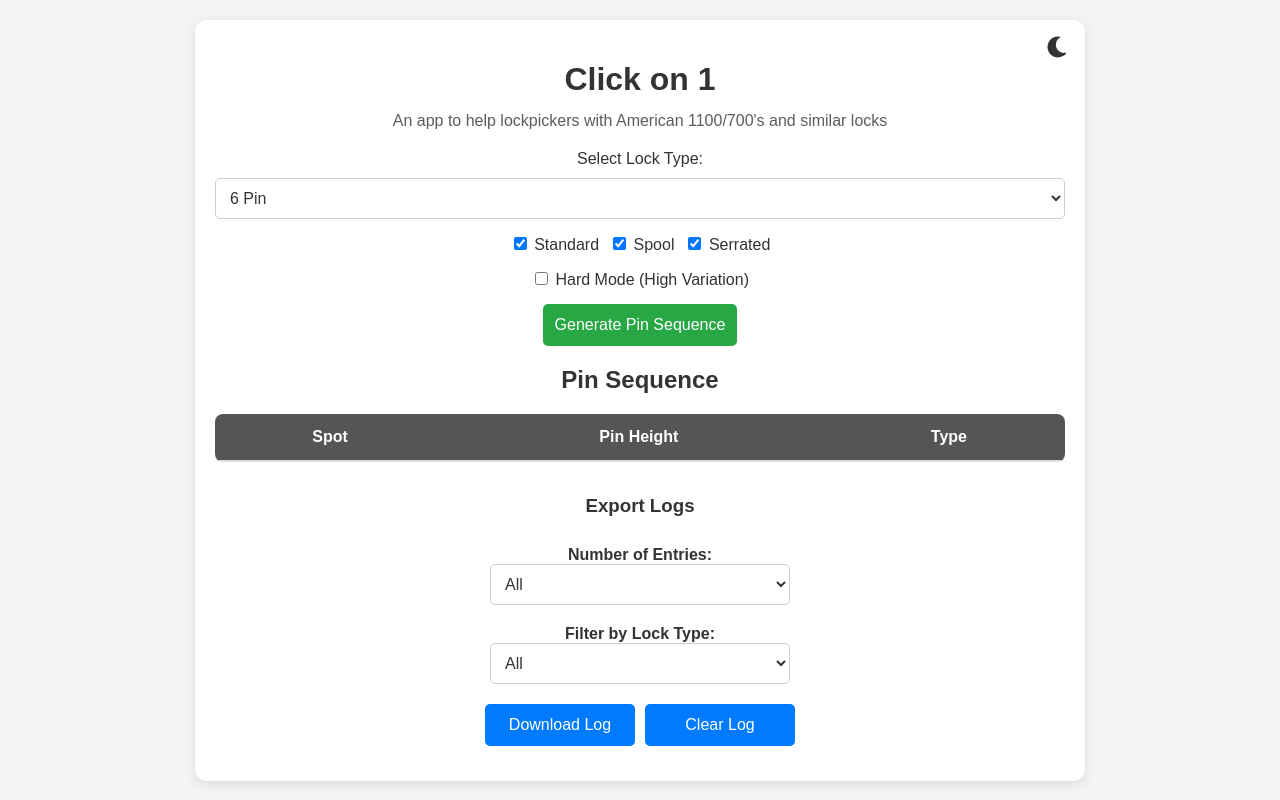
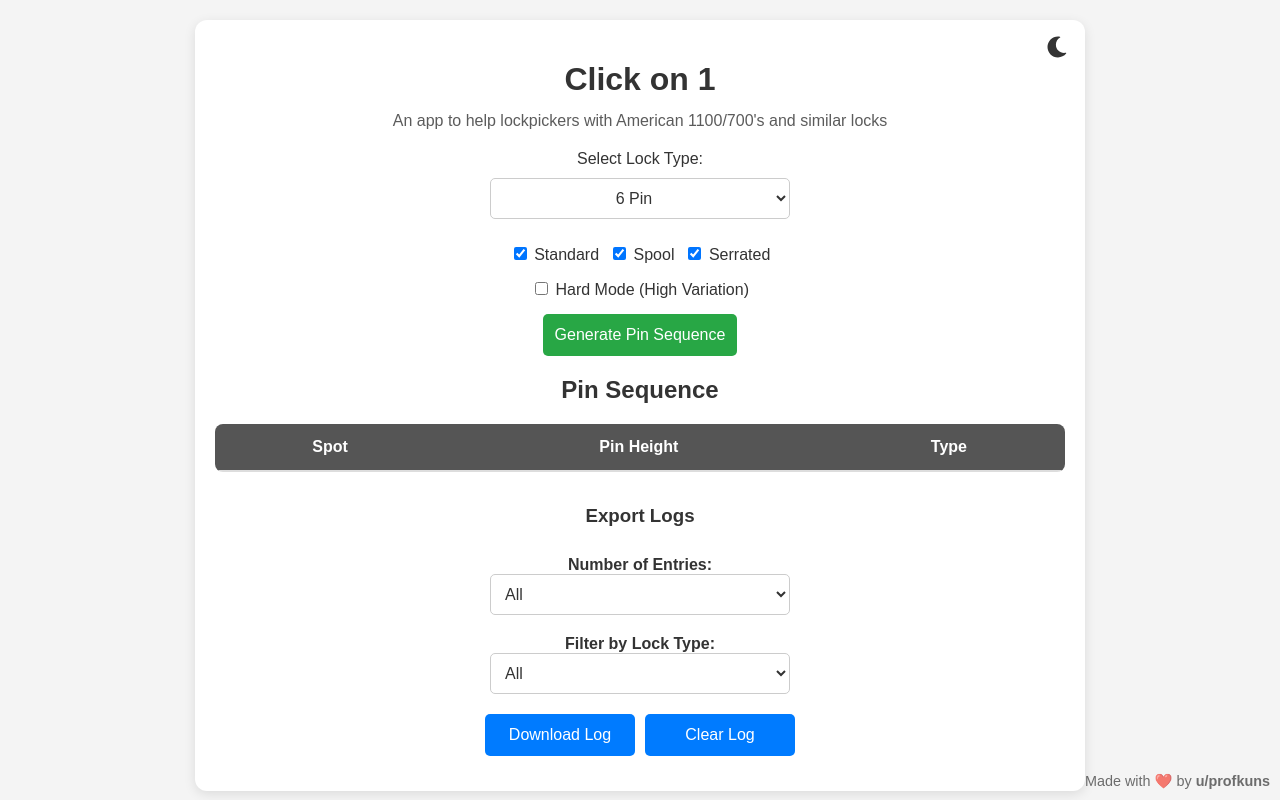
Before and after one commit to profkuns/Click-on-1, a Flask app: page / in a window 1280 px wide. Run offline with Flask 3, Linux system fonts and the light colour scheme; lists and menus that the app fills with data are empty.

```diff
--- a/static/style.css
+++ b/static/style.css
@@ -332,3 +332,39 @@ tr:hover {
         max-width: 300px;
     }
 }
+/* Match Lock Type Dropdown to Export Dropdowns & Center */
+#pin-count {
+    width: 100%;
+    max-width: 300px;
+    padding: 10px;
+    font-size: 1rem;
+    border-radius: 5px;
+    border: 1px solid #ccc;
+    background: var(--card-bg);
+    color: var(--text-color);
+    cursor: pointer;
+    margin-bottom: 10px;
+    text-align: center;
+    display: block;
+    margin-left: auto;
+    margin-right: auto;
+}
+/* Attribution */
+.attribution {
+    position: fixed;
+    bottom: 10px;
+    right: 10px;
+    font-size: 0.9rem;
+    color: var(--text-color);
+    opacity: 0.7;
+}
+
+.attribution a {
+    color: var(--text-color);
+    text-decoration: none;
+    font-weight: bold;
+}
+
+.attribution a:hover {
+    text-decoration: underline;
+}
--- a/templates/index.html
+++ b/templates/index.html
@@ -5,6 +5,7 @@
     <meta name="viewport" content="width=device-width, initial-scale=1.0">
     <title>Click on 1</title>
     <link rel="stylesheet" href="{{ url_for('static', filename='style.css') }}">
+    <link rel="icon" type="image/png" href="{{ url_for('static', filename='favicon.png') }}">
     <script src="https://cdnjs.cloudflare.com/ajax/libs/font-awesome/6.0.0/js/all.min.js"></script>
 </head>
 <body>
@@ -136,7 +137,9 @@
         }
     };
 </script>
-
+<footer class="attribution">
+    Made with ❤️ by <a href="https://www.reddit.com/user/profkuns" target="_blank">u/profkuns</a>
+</footer>
 
 </body>
 </html>
```
Also changed, not shown: static/favicon.png (added), 2 other files.
